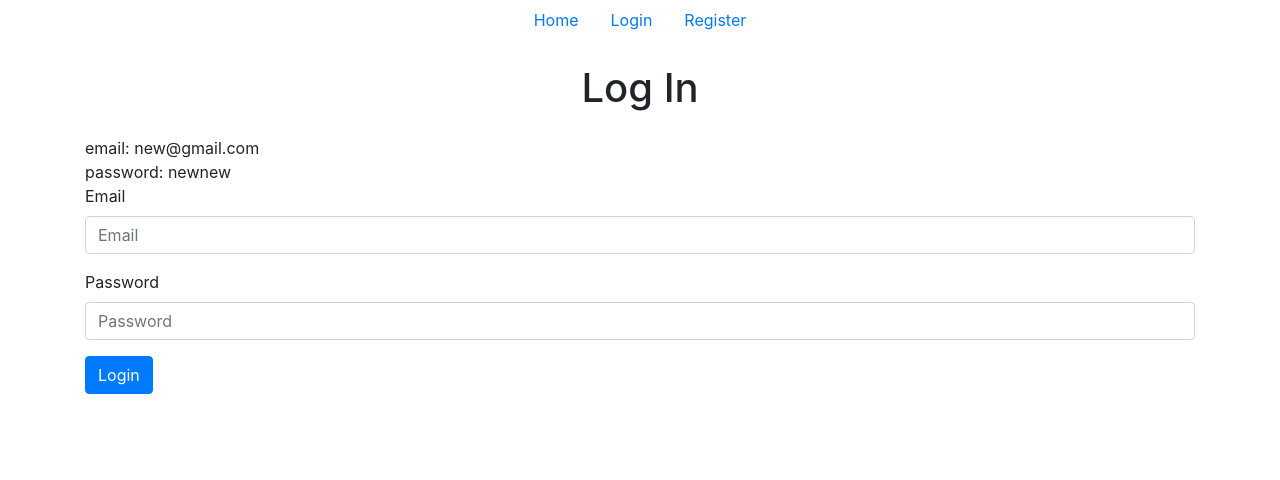
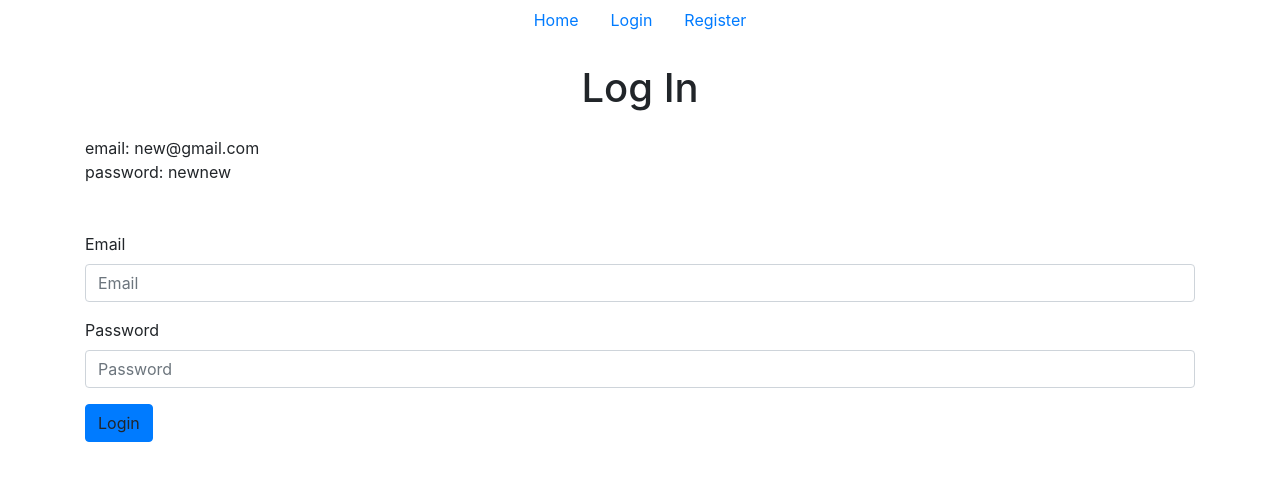
Before and after one commit to zbigan/angularBlogFrontend, an Angular app: page /login in a window 1280 px wide. Shown: the top 480 px of the page. Built offline with nearby package versions, Linux system fonts and the light colour scheme.

Commit message:
modified login page

```diff
--- a/src/app/login/login.component.html
+++ b/src/app/login/login.component.html
@@ -2,7 +2,7 @@
     <div class="h1 mb-4 mt-4 text-center">Log In</div>
     <div> email: new@gmail.com </div>
     <div> password: newnew </div>
-
+    <br><br>
     <div *ngIf="!loggedIn" class="logged-out">
         <div class="form-group">
             <label for="email">Email</label>
@@ -12,12 +12,12 @@
             <label for="password">Password</label>
             <input [(ngModel)]="password" type="text" class="form-control" id="password" placeholder="Password">
         </div>
-        <a class="btn btn-primary" routerLink="/" (click)="doLogin()">Login</a>
+        <a class="btn btn-primary" (click)="doLogin()">Login</a>
     </div>
 </div>
-<!-- <div *ngIf="loggedIn" class="logged-in">
+<div *ngIf="loggedIn" class="logged-in">
     You are logged in.
 
     <button (click)="doLogout()">Log Out</button>
 
-</div> -->
+</div>
```
